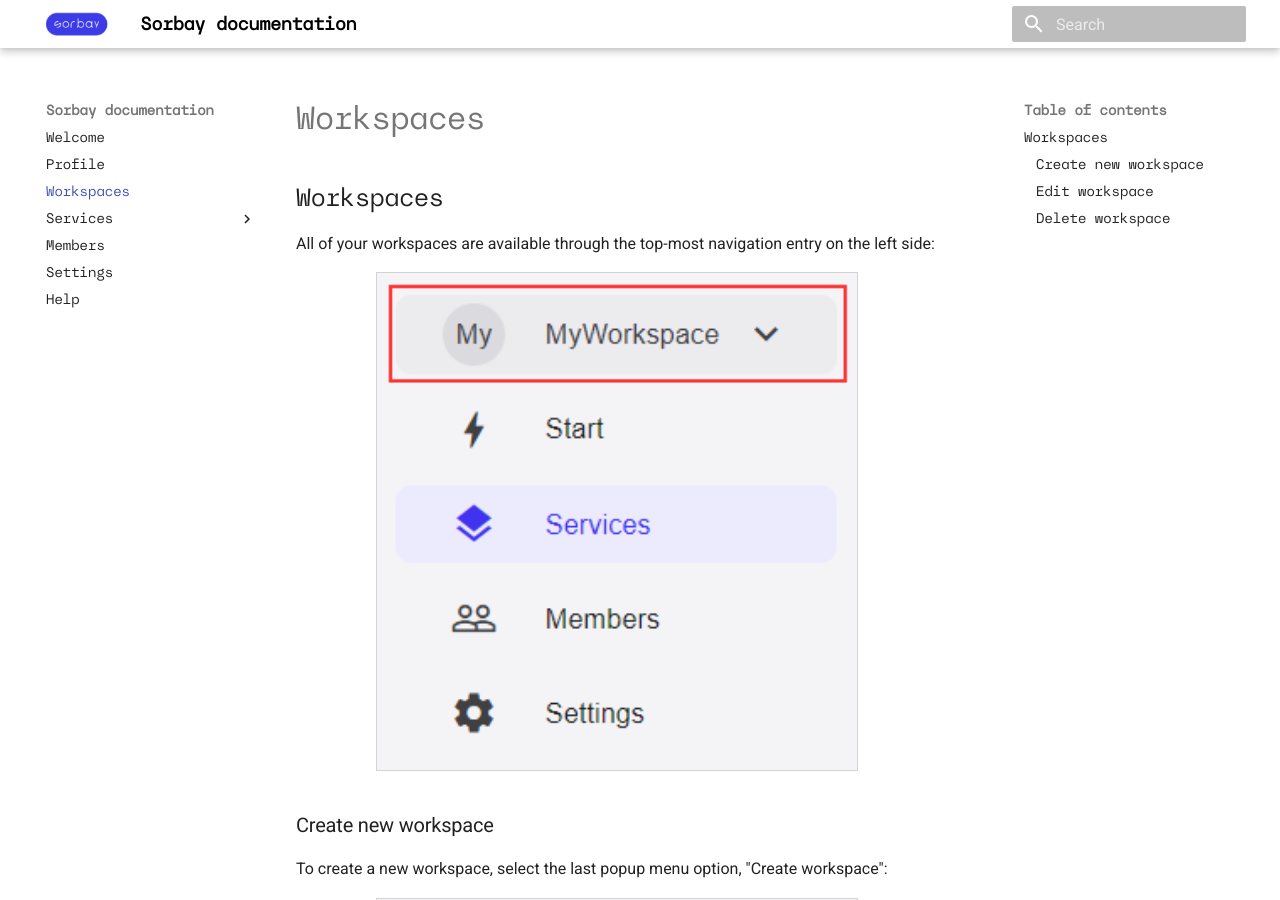
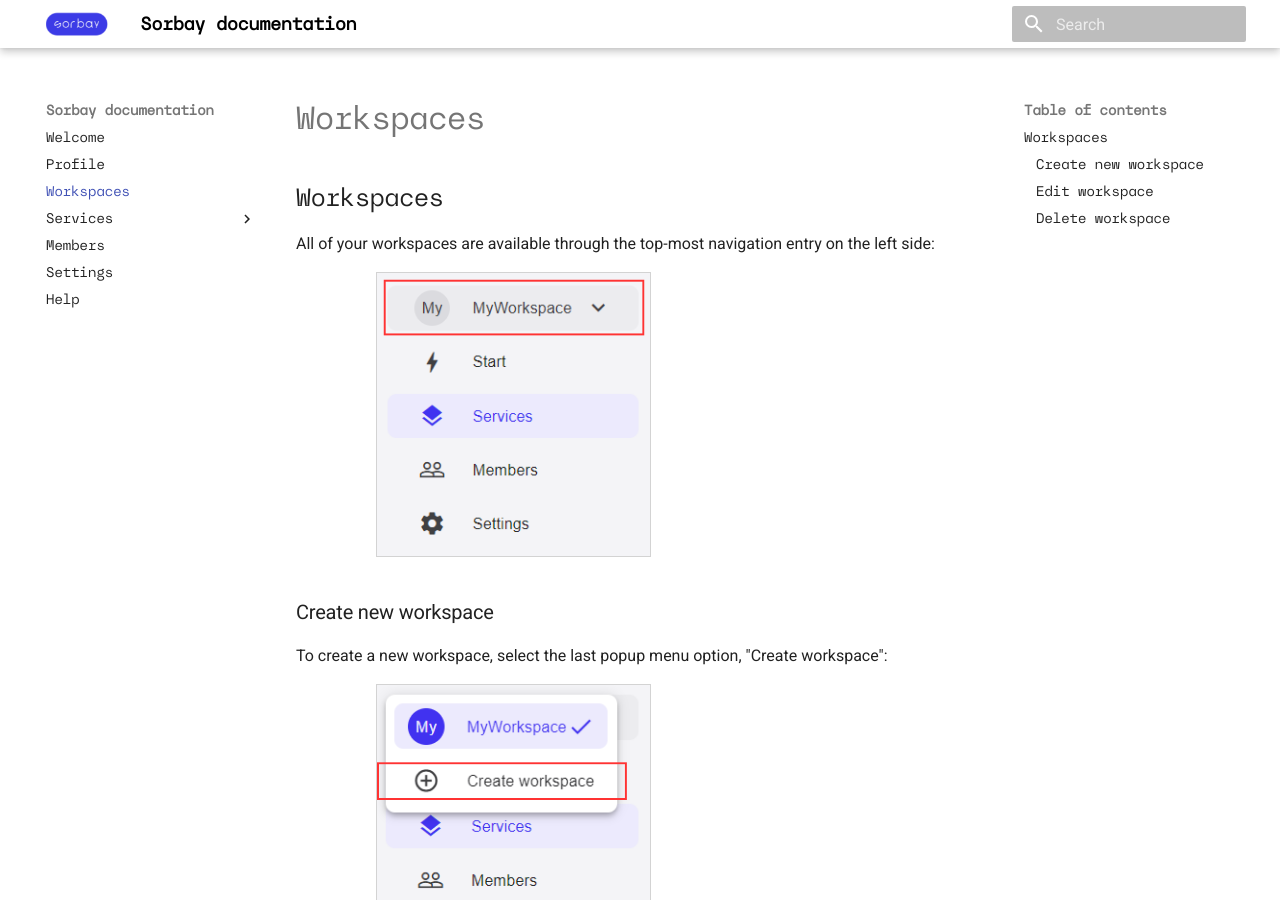
Before and after one commit to sorbay/sorbay-documentation, an MkDocs documentation site: the page built from docs/en/workspaces.md, in a window 1280 px wide and 900 px high. Built offline with MkDocs 1.6.1 and Material for MkDocs 9.7.7, drawn with Linux system fonts in a browser that asks for light colours.

Commit message:
Adjusting picture sizes.

```diff
--- a/docs/en/workspaces.md
+++ b/docs/en/workspaces.md
@@ -3,13 +3,13 @@
 All of your workspaces are available through the top-most navigation entry
 on the left side:
 
-<img style="width: 70%; margin-left: 80px; border: 1px; border-style: solid; border-color: lightgray" src="../img/nav_workspace-selector.png">
+<img style="width: 40%; margin-left: 80px; border: 1px; border-style: solid; border-color: lightgray" src="../img/nav_workspace-selector.png">
 
 ### Create new workspace
 
 To create a new workspace, select the last popup menu option, "Create workspace":
 
-<img style="width: 70%; margin-left: 80px; border: 1px; border-style: solid; border-color: lightgray" src="../img/nav_workspace-create.png">
+<img style="width: 40%; margin-left: 80px; border: 1px; border-style: solid; border-color: lightgray" src="../img/nav_workspace-create.png">
 
 Enter a name for the new workspace. The new workspace will be created
 and immediately selected in the workspace selector in the navigation.
@@ -18,7 +18,7 @@ and immediately selected in the workspace selector in the navigation.
 
 To change settings of a workspace - such as the name - choose the "Settings" option:
 
-<img style="width: 70%; margin-left: 80px; border: 1px; border-style: solid; border-color: lightgray" src="../img/nav_settings.png">
+<img style="width: 40%; margin-left: 80px; border: 1px; border-style: solid; border-color: lightgray" src="../img/nav_settings.png">
 
 It will open the [settings page](settings.md) which allows you to change
 workspace settings, cede ownership of the workspace to another user, delete the
```
